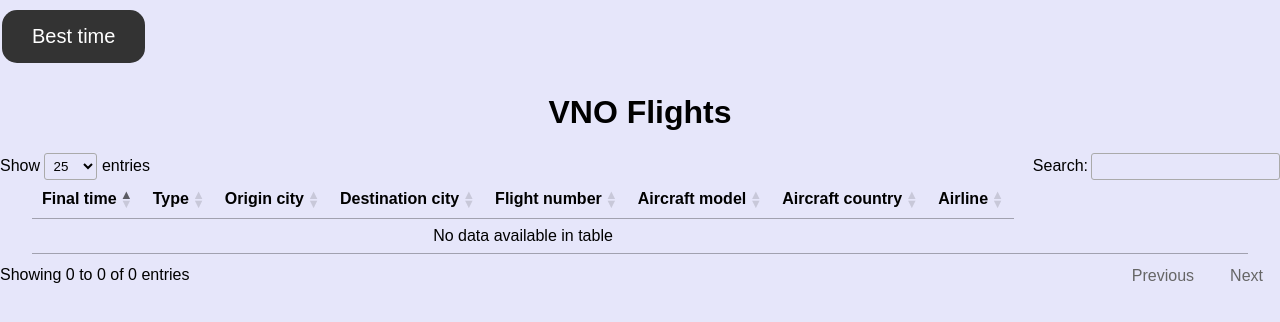
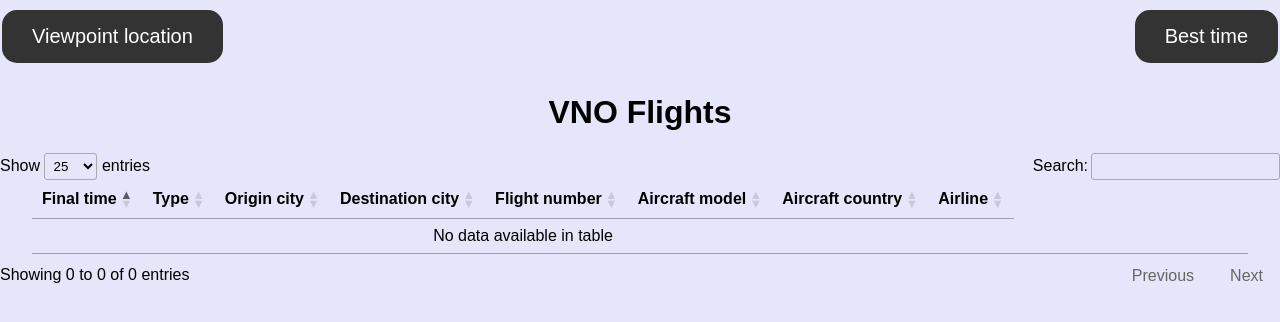
Before and after one commit to Kodotautas/Data-Engineering, a Flask app: template 6_Best_time_watch_airplanes_in_vno/templates/flights_data.html in a window 1280 px wide. Shown: the top 322 px of the page. Run offline with Flask 3, Linux system fonts and the light colour scheme; the template is opened without the code that fills it, so the values that code supplies are empty; parts of the project's set-up code (start-up, migrations or seed data) failed here and were passed over; some libraries are stand-ins or nearby versions.

Commit message:
added maps links

```diff
--- a/6_Best_time_watch_airplanes_in_vno/helpers/notes.txt
+++ b/6_Best_time_watch_airplanes_in_vno/helpers/notes.txt
@@ -22,3 +22,4 @@ vno best time project notes
 - done: make larger chart labels
 - done: fix date (bad after added interval)
 - done: fix apple charts.js vizualization
+- add vno viewpoint google maps link to app
--- a/6_Best_time_watch_airplanes_in_vno/templates/flights_data.html
+++ b/6_Best_time_watch_airplanes_in_vno/templates/flights_data.html
@@ -13,7 +13,18 @@
             <span>{{ weather_data }}</span>
         </div>
     </div>
-    <a href="{{ url_for('best_time') }}" class="button" >Best time</a>
+
+    <!-- <a href="{{ url_for('best_time') }}" class="button" >Best time</a> -->
+
+    <div style="display: flex; justify-content: space-between;">
+        <div>
+            <a href="{{ 'https://www.google.com/maps/place/Vilniaus+oro+uosto+l%C4%97ktuv%C5%B3+steb%C4%97jimo+aik%C5%A1tel%C4%97/@54.6302678,25.2760025,17z/data=!3m1!4b1!4m6!3m5!1s0x46dd95ffb136b273:0xd6354b0f6b482d5d!8m2!3d54.6302678!4d25.2785774!16s%2Fg%2F11fqkp_bkw?entry=ttu' }}" class="button" target="_blank">Viewpoint location</a>
+        </div>
+
+        <div>
+            <a href="{{ url_for('best_time') }}" class="button">Best time</a>
+        </div>
+    </div>
 
     <h1>VNO Flights</h1>
 
```
Also changed, not shown: 6_Best_time_watch_airplanes_in_vno/static/best_time.css (+7 -0 lines), 6_Best_time_watch_airplanes_in_vno/templates/best_time.html (+9 -3 lines).
